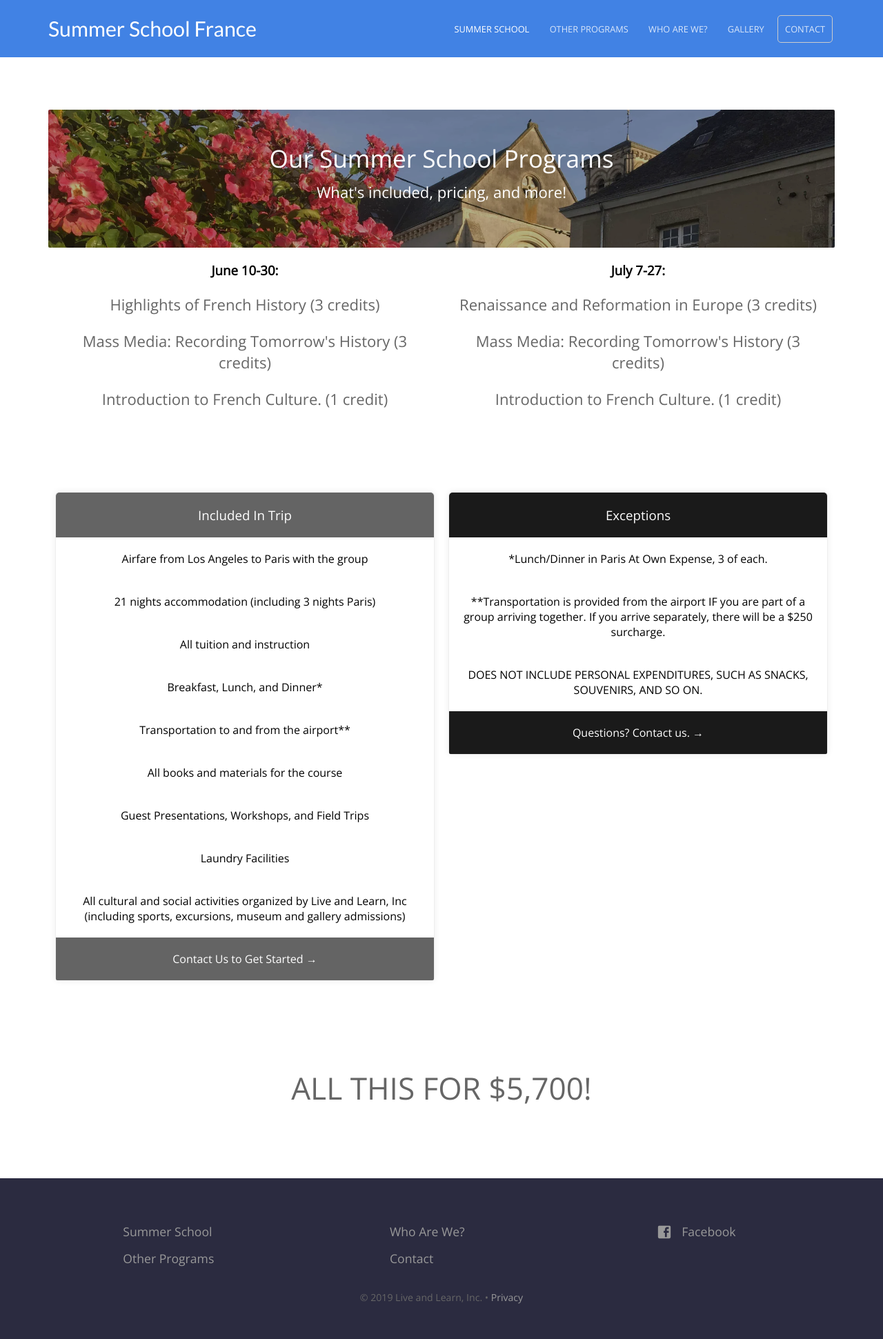
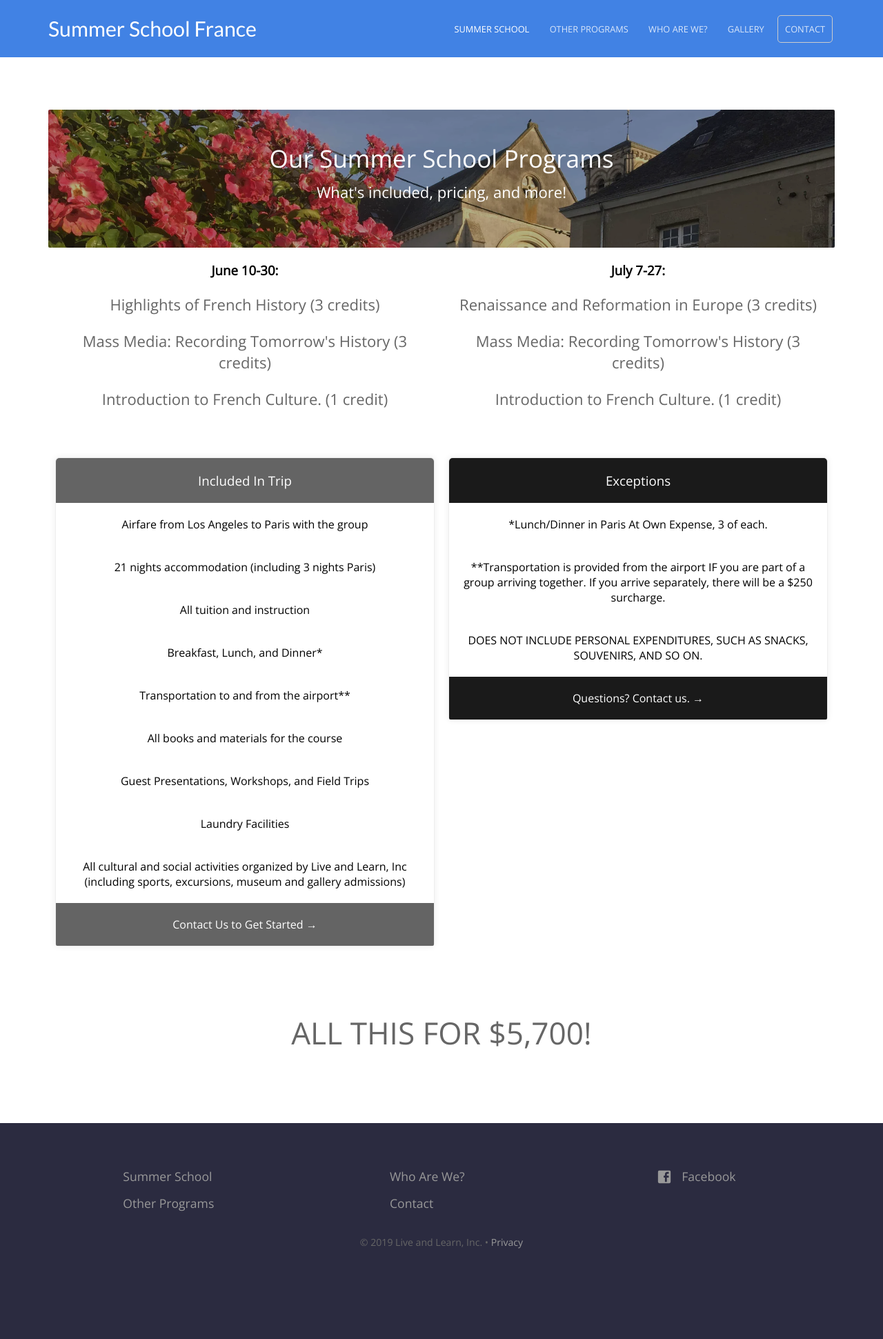
Before and after one commit to baritchie/project1, a Jekyll site: the page built from summerschoolprograms.html, in a window 1280 px wide. Shown: the whole page at 69% size. Built offline with Jekyll 4.4.1, drawn with Linux system fonts in a browser that asks for light colours; after the commit the page ends 1861 px from its top, so only the background shows below that.

Commit message:
Updated '_sass/pricing.scss' via CloudCannon

```diff
--- a/_sass/pricing.scss
+++ b/_sass/pricing.scss
@@ -2,7 +2,6 @@
 	@extend %flexbox;
 	@include flex-flow(wrap);
 	@include align-items(flex-start);
-	padding: 50px 0 30px 0;
 
 	.plan {
 		list-style: none;
```
